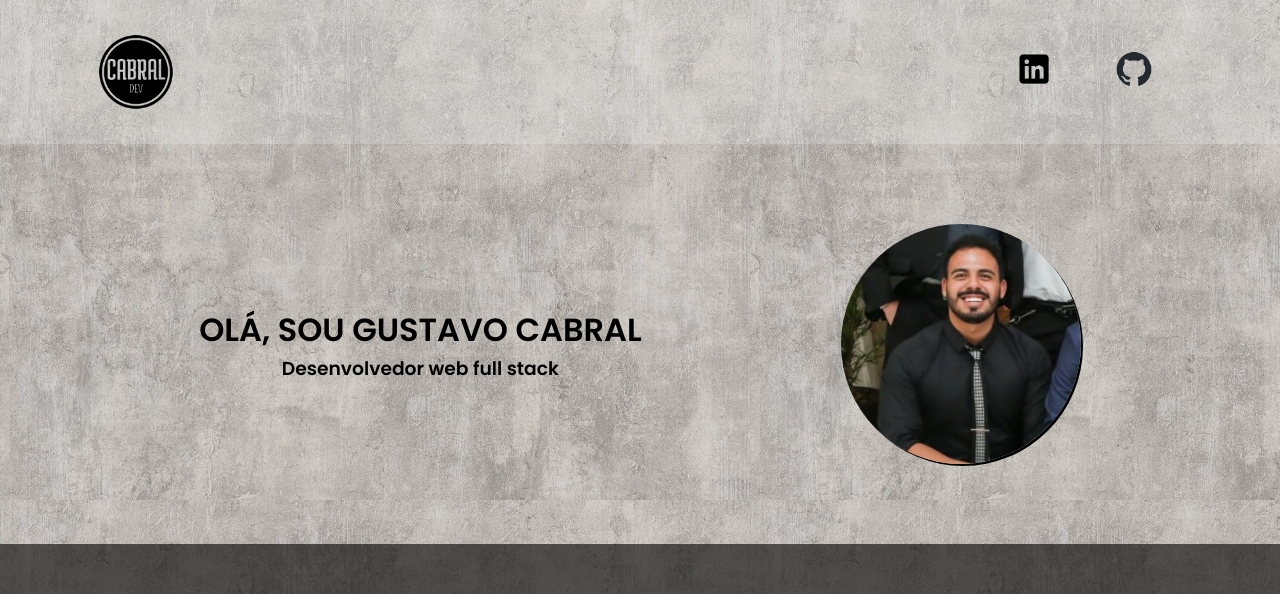
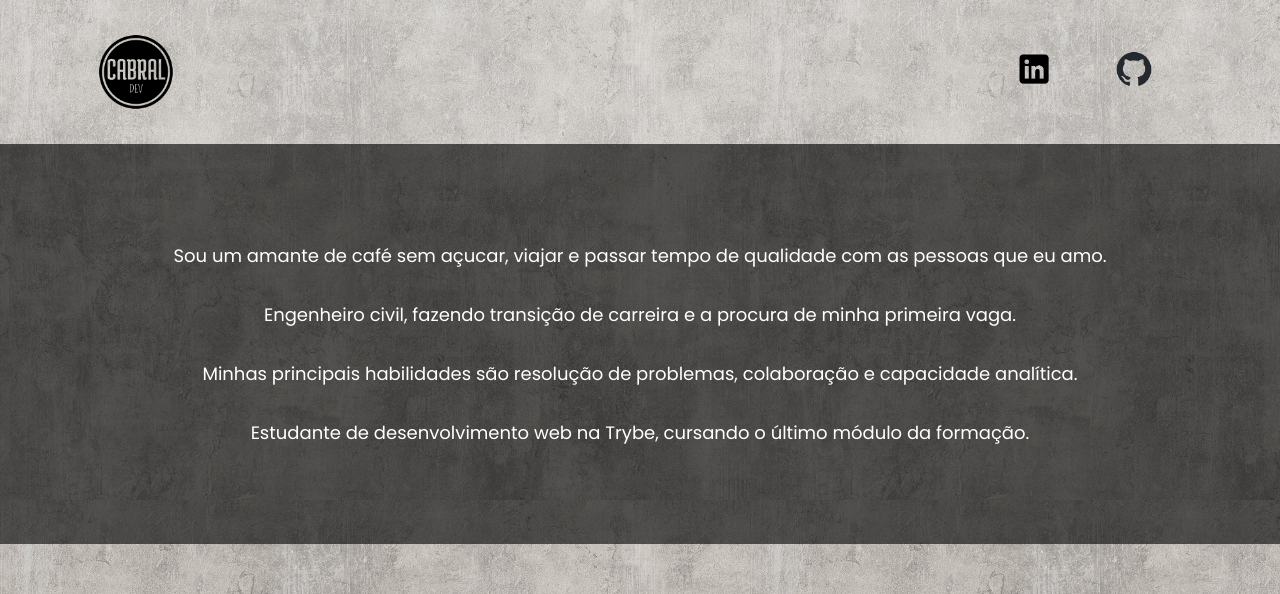
Before and after one commit to GusCabraal/portfolio-web, a React (Vite) app: page / in a window 1280 px wide. Shown: the top 594 px of the page. Built offline with nearby package versions, Linux system fonts and the light colour scheme.

Commit message:
refactor: remove Profile from Summary

```diff
--- a/src/components/Summary/index.tsx
+++ b/src/components/Summary/index.tsx
@@ -1,35 +1,26 @@
-import { Container, FirstSection, SecondSection } from "./styles";
-import profileImg from "../../../src/assets/profile.jpg";
+import { Container } from "./styles";
 
 export function Summary() {
   return (
     <Container>
-      <FirstSection>
-        <div>
-          <h1>OLÁ, SOU GUSTAVO CABRAL</h1>
-          <h3>Desenvolvedor web full stack</h3>
-        </div>
-        <img src={profileImg} alt="cabralzinho" />
-      </FirstSection>
-      <SecondSection>
       <div>
         <p>
-            Sou um amante de café sem açucar, viajar e passar tempo de qualidade com as
-            pessoas que eu amo.
+          Sou um amante de café sem açucar, viajar e passar tempo de qualidade
+          com as pessoas que eu amo.
         </p>
         <p>
-            Engenheiro civil, fazendo transição de carreira e a procura de minha primeira vaga.
+          Engenheiro civil, fazendo transição de carreira e a procura de minha
+          primeira vaga.
         </p>
         <p>
-            Minhas principais habilidades são resolução de problemas,
-            colaboração e capacidade analítica.
+          Minhas principais habilidades são resolução de problemas, colaboração
+          e capacidade analítica.
         </p>
         <p>
-            Estudante de desenvolvimento web na Trybe, cursando o último módulo
-            da formação.
+          Estudante de desenvolvimento web na Trybe, cursando o último módulo da
+          formação.
         </p>
       </div>
-      </SecondSection>
     </Container>
   );
 }
--- a/src/components/Summary/styles.ts
+++ b/src/components/Summary/styles.ts
@@ -1,33 +1,6 @@
 import styled from "styled-components";
 
-export const Container = styled.div``;
-export const FirstSection = styled.section`
-  display: flex;
-  align-items: center;
-  justify-content: space-evenly;
-  height: 25rem;
-  div {
-    display: flex;
-    flex-direction: column;
-    align-items: center;
-    justify-content: center;
-
-    h1 {
-      font-size: 2rem;
-      text-align: left;
-    }
-
-  }
-
-  img {
-    width: 15rem;
-    height: 15rem;
-    border-radius: 100%;
-    /* border: 2px solid black; */
-    box-shadow: 2px 2px black;
-  }
-`;
-export const SecondSection = styled.section`
+export const Container = styled.section`
   /* background: var(--red); */
   display: flex;
   align-items: center;
```
Also changed, not shown: src/components/Profile/index.tsx (added, +14 -0 lines), src/components/Profile/style.ts (added, +28 -0 lines). Lines whose indentation alone changed are shown as unchanged.
